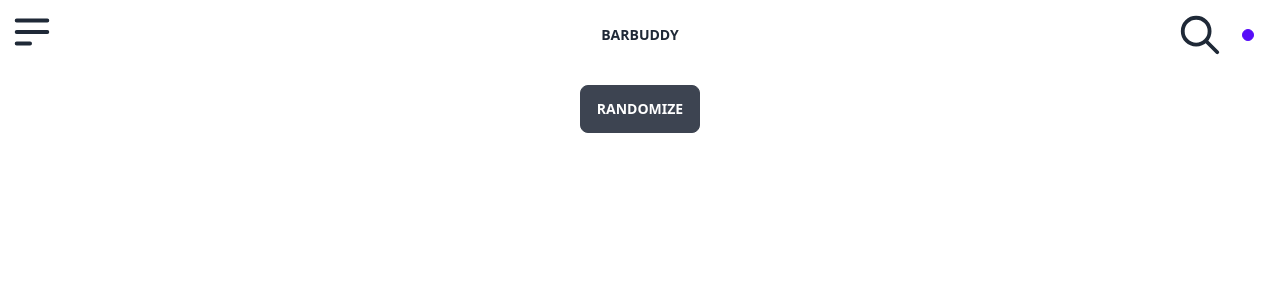
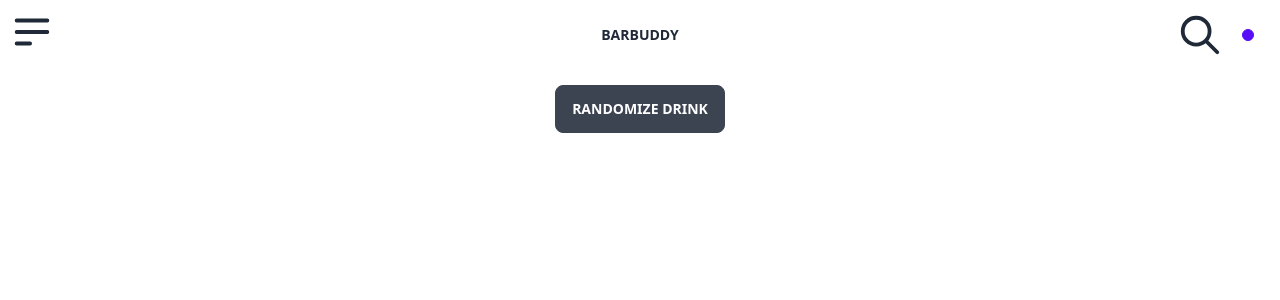
Before and after one commit to tharinahmed/CS411-Group9, a React (Create React App) app in the folder barbuddy/: page / in a window 1280 px wide. Shown: the top 300 px of the page. Built offline with nearby package versions, Linux system fonts and the light colour scheme.

Commit message:
small changes made

```diff
--- a/barbuddy/src/components/Homepage.jsx
+++ b/barbuddy/src/components/Homepage.jsx
@@ -8,7 +8,7 @@
           <div class="hero-content text-center">
             <div class="max-w-md">
               <Link to="/random">
-              <button className="btn">Randomize</button>
+              <button className="btn">Randomize Drink</button>
                 </Link>
             </div>
           </div>
```
